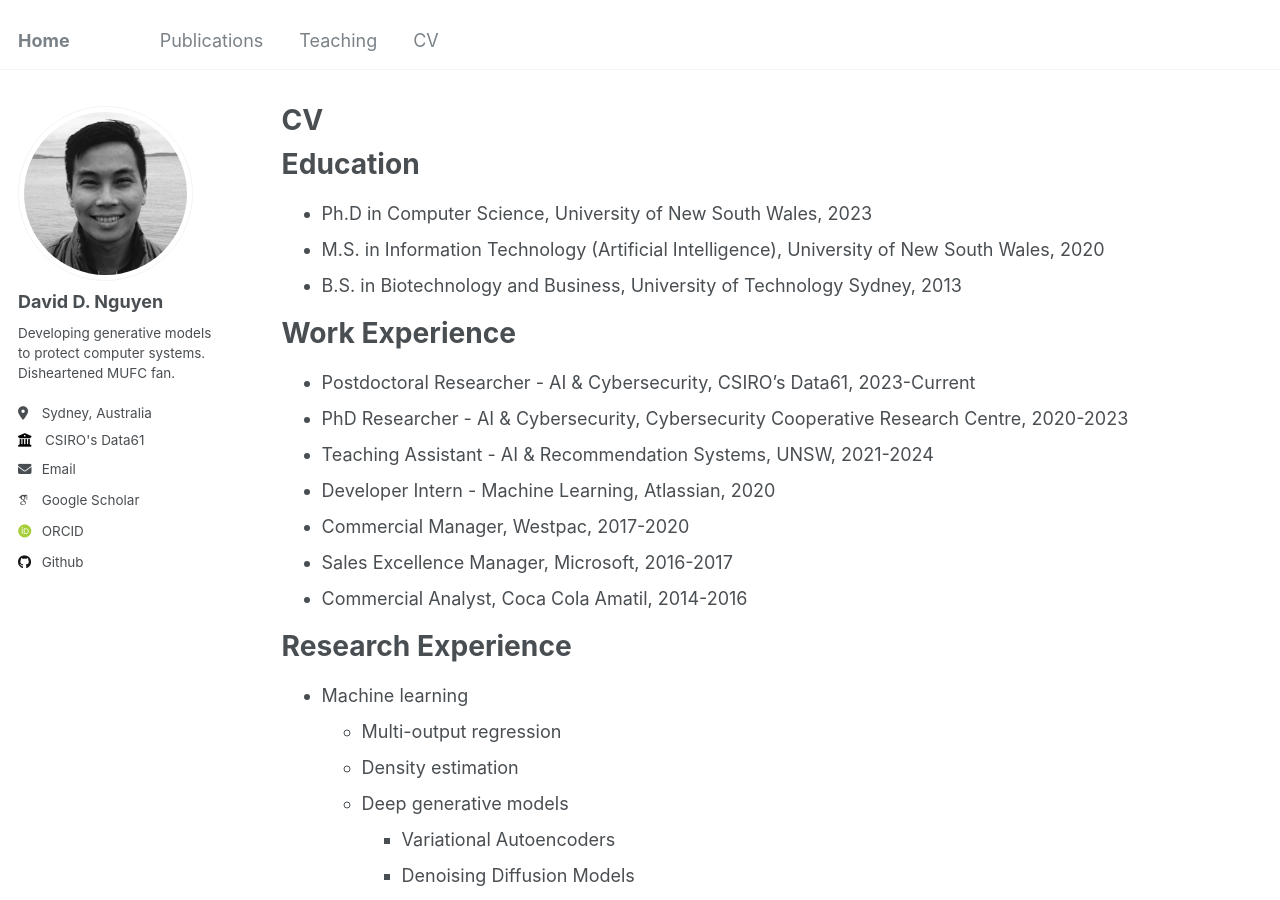
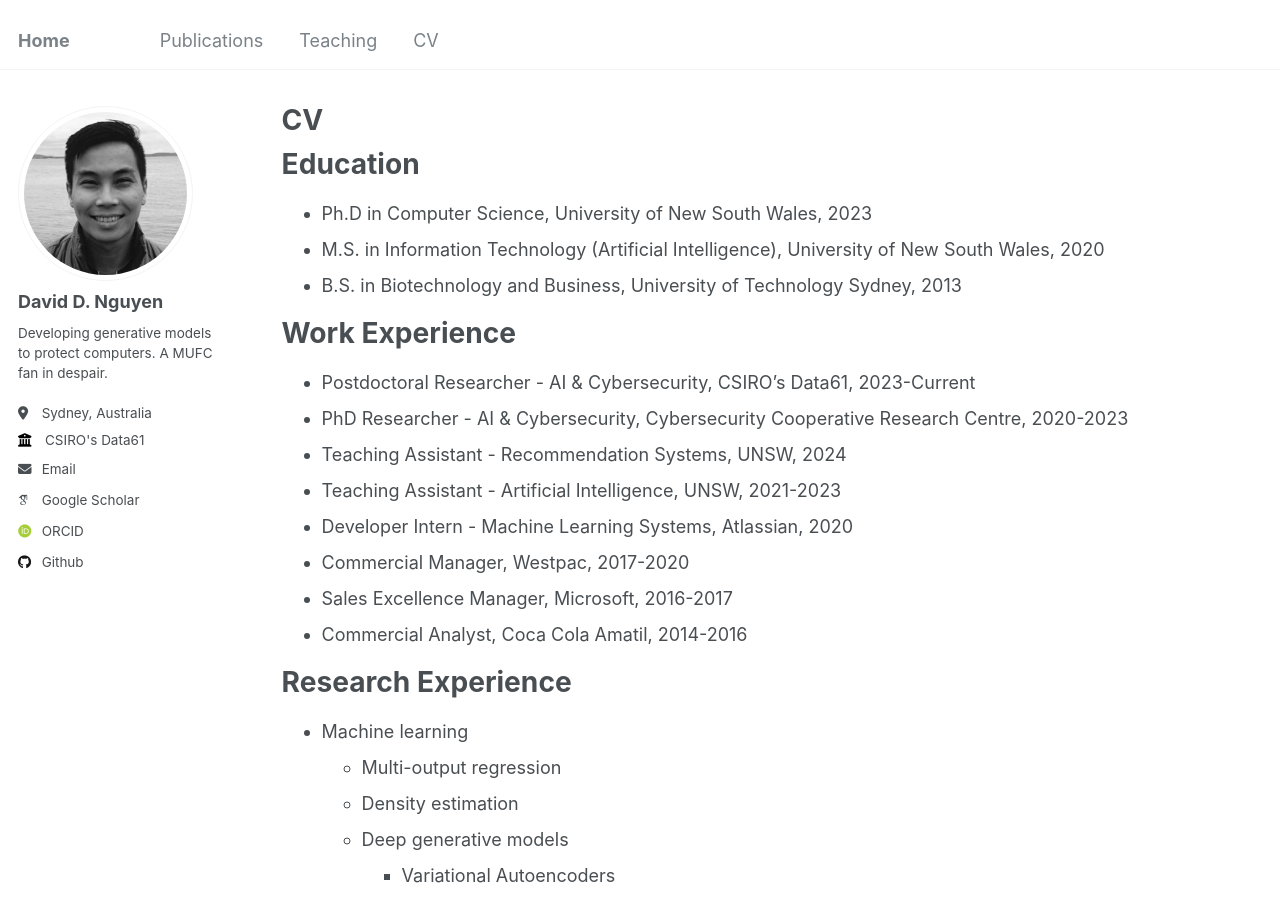
Before and after one commit to dngu7/dngu7.github.io, a Jekyll site: the page built from _pages/cv.md, in a window 1280 px wide and 900 px high. Built offline with Jekyll 4.4.1, drawn with Linux system fonts in a browser that asks for light colours; some web fonts are replaced; some of the changed text lies outside the part shown.

Commit message:
first commit

```diff
--- a/_config.yml
+++ b/_config.yml
@@ -82,12 +82,12 @@ analytics:
 author:
   name             : "David D. Nguyen"
   avatar           : "me.png"
-  bio              : "Developing generative models to protect computer systems. Disheartened MUFC fan."
+  bio              : "Developing generative models to protect computers. A MUFC fan in despair."
   location         : "Sydney, Australia"
   employer         : CSIRO's Data61
   pubmed           :
   googlescholar    : "https://scholar.google.com/citations?user=XHHGB_IAAAAJ&hl=en&oi=sra"
-  email            : "d.nguyen AT csiro DOT DOT au"
+  email            : "d.nguyen AT csiro DOT au"
   researchgate     :  # example: "https://www.researchgate.net/profile/yourprofile"
   uri              :
   bitbucket        :
--- a/_pages/cv.md
+++ b/_pages/cv.md
@@ -19,8 +19,9 @@ Work Experience
 ======
 * Postdoctoral Researcher - AI & Cybersecurity, CSIRO's Data61, 2023-Current
 * PhD Researcher - AI & Cybersecurity, Cybersecurity Cooperative Research Centre, 2020-2023
-* Teaching Assistant - AI & Recommendation Systems, UNSW, 2021-2024
-* Developer Intern - Machine Learning, Atlassian, 2020
+* Teaching Assistant - Recommendation Systems, UNSW, 2024
+* Teaching Assistant - Artificial Intelligence, UNSW, 2021-2023
+* Developer Intern - Machine Learning Systems, Atlassian, 2020
 * Commercial Manager, Westpac, 2017-2020
 * Sales Excellence Manager, Microsoft, 2016-2017
 * Commercial Analyst, Coca Cola Amatil, 2014-2016
```
Also changed, not shown: other parts of _pages/cv.md (+1 -1 lines), _pages/about.md (+1 -1 lines).
